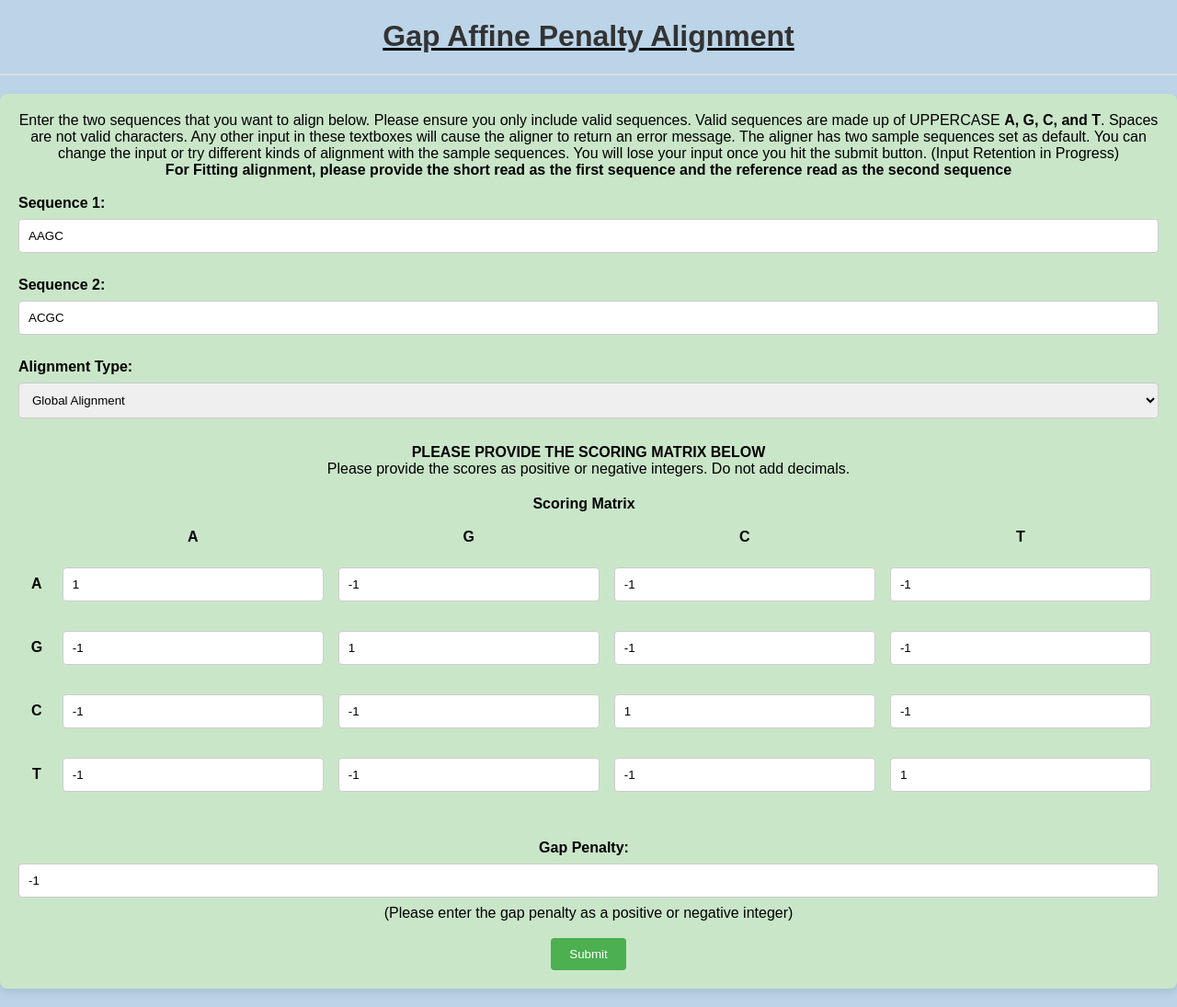
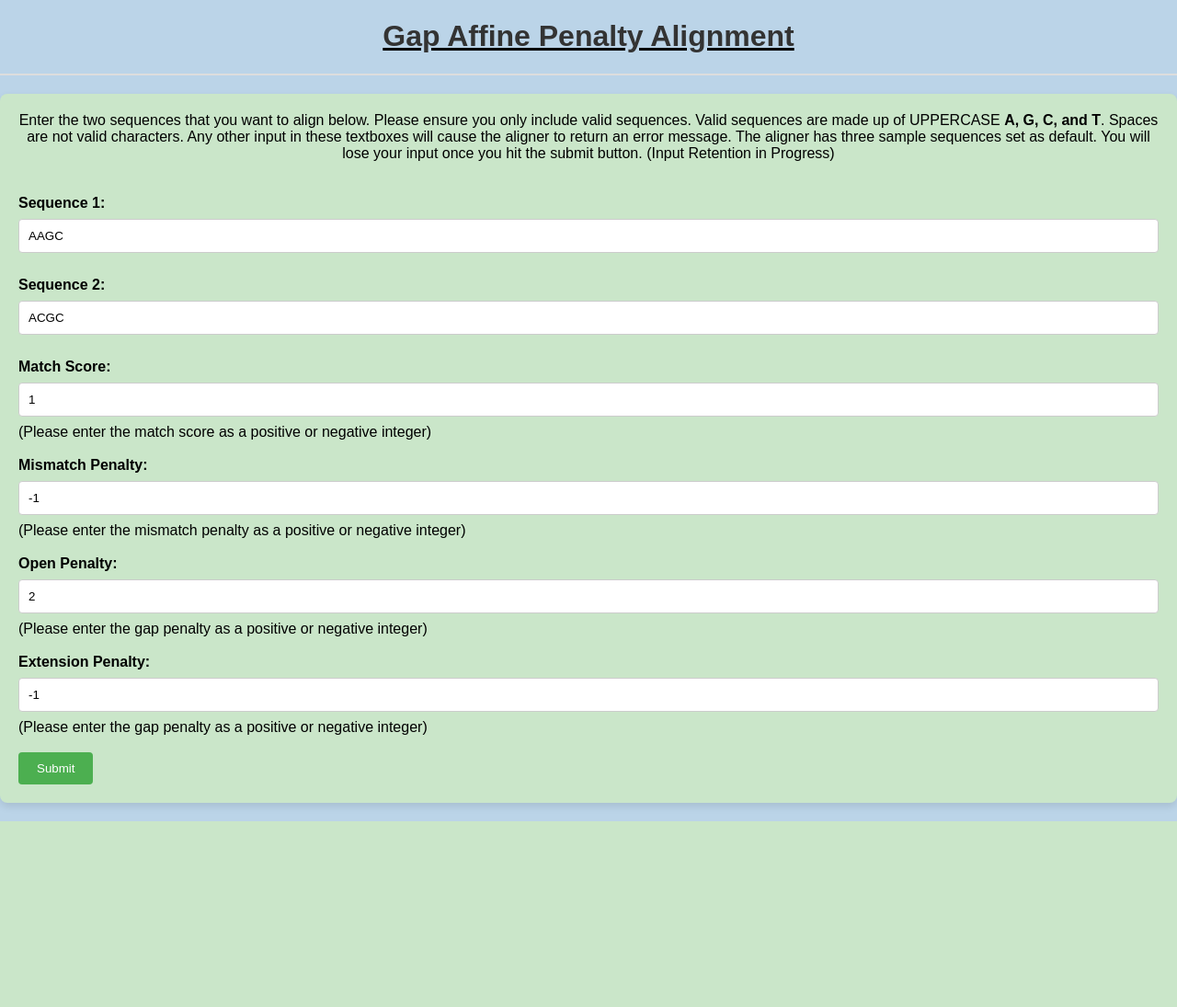
Before and after one commit to Purvanshbal/Sequence_Aligner, a Flask app: page /gap.html in a window 1280 px wide. Shown: the whole page at 92% size. After the commit the page ends 893 px from the top, so only its background shows below. Run offline with Flask 3, Linux system fonts and the light colour scheme.

Commit message:
Integrate code for MSA and GAP

```diff
--- a/app/aligners.py
+++ b/app/aligners.py
@@ -192,3 +192,128 @@ def fitting_aligner(short, reference, delta):
     score = max(M[len(short)])
     alignment = traceback_fitting(short,reference,M, init_j,pointers)
     return score, alignment
+
+
+'''
+v,w == seq1, seq2: The 3 sequences to be aligned.
+match_score: The score for a match between two characters in the sequences.
+mismatch_penalty: The penalty for a mismatch.
+gap_penalty: The penalty for one, two gaps.
+
+'''
+
+def initialize_matrix(dimensions, value=0):
+    return [[[value] * dimensions[2] for _ in range(dimensions[1])] for _ in range(dimensions[0])]
+
+
+
+
+def multiple_sequence_alignment(seq1, seq2, seq3, match_score, mismatch_penalty, gap_penalty):
+    n = len(seq1)
+    m = len(seq2)
+    p = len(seq3)
+
+    score_matrix = initialize_matrix((n + 1, m + 1, p + 1))
+
+    for i in range(1, n + 1):
+        for j in range(1, m + 1):
+            for k in range(1, p + 1):
+                match_score_value = match_score if seq1[i - 1] == seq2[j - 1] == seq3[k - 1] else mismatch_penalty
+
+                diagonal_score = score_matrix[i - 1][j - 1][k - 1] + match_score_value
+                vertical_score = score_matrix[i - 1][j][k] - (gap_penalty)
+                horizontal_score = score_matrix[i][j - 1][k] - (gap_penalty)
+                depth_score = score_matrix[i][j][k - 1] - (gap_penalty)
+
+                score_matrix[i][j][k] = max(diagonal_score, vertical_score, horizontal_score, depth_score, 0)
+
+    aligned_seq1, aligned_seq2, aligned_seq3 = "", "", ""
+    i, j, k = n, m, p
+
+    while i > 0 or j > 0 or k > 0:
+        current_score = score_matrix[i][j][k]
+        match_score_value = match_score if seq1[i - 1] == seq2[j - 1] == seq3[k - 1] else mismatch_penalty
+
+        if i > 0 and j > 0 and k > 0 and score_matrix[i][j][k] == score_matrix[i - 1][j - 1][k - 1] + match_score_value:
+            aligned_seq1 = seq1[i - 1] + aligned_seq1
+            aligned_seq2 = seq2[j - 1] + aligned_seq2
+            aligned_seq3 = seq3[k - 1] + aligned_seq3
+            i -= 1
+            j -= 1
+            k -= 1
+        elif i > 0 and score_matrix[i][j][k] == score_matrix[i - 1][j][k] - (gap_penalty):
+            aligned_seq1 = seq1[i - 1] + aligned_seq1
+            aligned_seq2 = '-' + aligned_seq2
+            aligned_seq3 = '-' + aligned_seq3
+            i -= 1
+        elif j > 0 and score_matrix[i][j][k] == score_matrix[i][j - 1][k] - (gap_penalty):
+            aligned_seq1 = '-' + aligned_seq1
+            aligned_seq2 = seq2[j - 1] + aligned_seq2
+            aligned_seq3 = '-' + aligned_seq3
+            j -= 1
+        elif k > 0 and score_matrix[i][j][k] == score_matrix[i][j][k - 1] - (gap_penalty):
+            aligned_seq1 = '-' + aligned_seq1
+            aligned_seq2 = '-' + aligned_seq2
+            aligned_seq3 = seq3[k - 1] + aligned_seq3
+            k -= 1
+        elif i > 0 and j > 0 and k > 0 and score_matrix[i][j][k] == 0:
+            aligned_seq1 = seq1[i - 1] + aligned_seq1
+            aligned_seq2 = seq2[j - 1] + aligned_seq2
+            aligned_seq3 = seq3[k - 1] + aligned_seq3
+            i -= 1
+            j -= 1
+            k -= 1
+        else:
+            break
+
+    return aligned_seq1, aligned_seq2, aligned_seq3, score_matrix[n][m][p]
+
+def gap_affine_penalty_alignment(v, w, match_score, mis_pen, open_pen, ext_pen):
+    n, m = len(v), len(w)
+
+    # Initialize matrices
+    mat = [[0 for _ in range(m + 1)] for _ in range(n + 1)]
+
+    # For vertical gaps (in w)
+    ext_v = [[0 for _ in range(m + 1)] for _ in range(n + 1)]
+
+    # For horizontal gaps (in v)
+    ext_h = [[0 for _ in range(m + 1)] for _ in range(n + 1)]
+
+    # Fill matrices
+    for i in range(1, n + 1):
+        for j in range(1, m + 1):
+            c1, c2 = v[i - 1], w[j - 1]
+            score = match_score if c1 == c2 else -mis_pen
+
+            # main matrix - choosing the best option: match/mismatch, vertical gap, or horizontal gap
+            mat[i][j] = max(mat[i-1][j-1] + score, ext_v[i][j], ext_h[i][j])
+
+            # Vertical gap matrix - extending or starting a new gap in w
+            ext_v[i][j] = max(ext_v[i-1][j] - ext_pen, mat[i-1][j] - open_pen)
+
+            # Horizontal gap matrix - extending or starting a new gap in v
+            ext_h[i][j] = max(ext_h[i][j-1] - ext_pen, mat[i][j-1] - open_pen)
+
+    # Traceback to find the optimal alignment and calculate the score
+    v_aligned, w_aligned = "", ""
+    i, j = n, m
+    alignment_score = 0
+    while i > 0 and j > 0:
+        if mat[i][j] == mat[i-1][j-1] + (match_score if v[i-1] == w[j-1] else -mis_pen):
+            v_aligned = v[i-1] + v_aligned
+            w_aligned = w[j-1] + w_aligned
+            alignment_score += match_score if v[i-1] == w[j-1] else -mis_pen
+            i, j = i - 1, j - 1
+        elif mat[i][j] == ext_v[i][j]:
+            v_aligned = v[i-1] + v_aligned
+            w_aligned = "-" + w_aligned
+            alignment_score -= (open_pen if mat[i][j] == mat[i-1][j] - open_pen else ext_pen)
+            i -= 1
+        else:
+            v_aligned = "-" + v_aligned
+            w_aligned = w[j-1] + w_aligned
+            alignment_score -= (open_pen if mat[i][j] == mat[i][j-1] - open_pen else ext_pen)
+            j -= 1
+
+    return v_aligned, w_aligned, alignment_score
--- a/app/templates/gap.html
+++ b/app/templates/gap.html
@@ -4,7 +4,7 @@
     <meta charset="UTF-8">
     <meta name="viewport" content="width=device-width, initial-scale=1.0">
     <link rel="stylesheet" href="{{ url_for('static', filename='style.css') }}">
-    <title>Sequence Aligner</title>
+    <title>MSA</title>
 </head>
 <body>
 
@@ -14,14 +14,11 @@
 
     <hr>
 
-
     <div class = "center">
     <form action="{{ url_for('run_gap_code') }}" method="post">
-
         Enter the two sequences that you want to align below. Please ensure you only include valid sequences. Valid sequences are made up of UPPERCASE <b> A, G, C, and T</b>. Spaces are not valid characters.
-        Any other input in these textboxes will cause the aligner to return an error message. The aligner has two sample sequences set as default. You can change the input or try different kinds of alignment with the sample sequences. You will lose your input once you hit the submit button. (Input Retention in Progress)<br>
-        <b> For Fitting alignment, please provide the short read as the first sequence and the reference read as the second sequence</b> <br> <br>
-
+        Any other input in these textboxes will cause the aligner to return an error message. The aligner has three sample sequences set as default. You will lose your input once you hit the submit button. (Input Retention in Progress)<br>
+        <br> <br>
 
 
         <div class="left">
@@ -31,83 +28,22 @@
         <input type="text" name="code2" placeholder="ACGC (Some sample string)" value="ACGC"> <br><br>
         </b>
 
-        <div class = "left">
-            <label for="alignmentType">Alignment Type:</label>
-            <select id="alignmentType" name="alignmentType">
-            <option value="global">Global Alignment</option>
-            <option value="local">Local Alignment</option>
-            <option value="fitting">Fitting Alignment</option>
-            </select>
-        </div>
-        </div>
 
-
-
-        <div class="center">
-           <b> PLEASE PROVIDE THE SCORING MATRIX BELOW </b><br> Please provide the scores as positive or negative integers. Do not add decimals.
-        </div>
-
-
-        <div class="center">
-            <label>Scoring Matrix</label>
-        </div>
+    <label><b>Match Score:</b></label>
+    <input type="number" name="match_score" value="1" min="-100" max="100"> <br>(Please enter the match score as a positive or negative integer) <br> <br>
+    <label><b>Mismatch Penalty:</b></label>
+    <input type="number" name="mismatch_penalty" value="-1" min="-100" max="100"> <br>(Please enter the mismatch penalty as a positive or negative integer) <br> <br>
+    <label><b>Open Penalty:</b></label>
+    <input type="number" name="open_penalty" value="2" min="-100" max="100"> <br>(Please enter the gap penalty as a positive or negative integer) <br> <br>
+    <label><b>Extension Penalty:</b></label>
+    <input type="number" name="ext_penalty" value="-1" min="-100" max="100"> <br>(Please enter the gap penalty as a positive or negative integer) <br> <br>
 
 
 
 
-        <table class="matrixInput">
-          <tbody>
+    <input type="submit" value="Submit">
 
-            <tr>
-                <td></td>
-                <td> <b>A</b></td>
-                <td> <b>G</b></td>
-                <td> <b>C</b></td>
-                <td> <b>T</b></td>
-
-            </tr>
-            <tr>
-              <td> <b>A</b></td>
-              <td><input type="number" name="a" value="1" placeholder="1"></td>
-              <td><input type="number" name="b" value="-1" placeholder="-1"></td>
-              <td><input type="number" name="c" value="-1" placeholder="-1"></td>
-              <td><input type="number" name="d" value="-1" placeholder="-1"></td>
-
-            </tr>
-            <tr>
-                <td> <b>G</b></td>
-                <td><input type="number" name="e" value="-1" placeholder="-1"></td>
-                <td><input type="number" name="f" value="1" placeholder="1"></td>
-                <td><input type="number" name="g" value="-1" placeholder="-1"></td>
-                <td><input type="number" name="h" value="-1" placeholder="-1"></td>
-
-              </tr>
-              <tr>
-                <td> <b>C</b></td>
-                <td><input type="number" name="i" value="-1" placeholder="-1"></td>
-                <td><input type="number" name="j" value="-1" placeholder="-1"></td>
-                <td><input type="number" name="k" value="1" placeholder="1"></td>
-                <td><input type="number" name="l" value="-1" placeholder="-1"></td>
-
-              </tr>
-              <tr>
-                <td> <b>T</b></td>
-                <td><input type="number" name="m" value="-1" placeholder="-1"></td>
-                <td><input type="number" name="n" value="-1"placeholder="-1"></td>
-                <td><input type="number" name="o" value="-1" placeholder="-1"></td>
-                <td><input type="number" name="p" value="1" placeholder="1"></td>
-
-              </tr>
-
-          </tbody>
-        </table>
-
-    <br>
-    <br>
-
-    <label><b>Gap Penalty:</b></label>
-    <input type="number" name="gap_penalty" value="-1" min="-100" max="100"> <br>(Please enter the gap penalty as a positive or negative integer) <br> <br>
-    <input type="submit" value="Submit">
+    </div>
 
     </form>
     {% if result %}
--- a/app/views.py
+++ b/app/views.py
@@ -2,27 +2,77 @@ from flask import render_template, request
 from app import app
 import subprocess
 from app.script import add, check_input, make_score_matrix
-from app.aligners import global_aligner, local_aligner, fitting_aligner
+from app.aligners import global_aligner, local_aligner, fitting_aligner, multiple_sequence_alignment, gap_affine_penalty_alignment
 
 
+# Code for home page
 @app.route('/')
 def index():
     return render_template('index.html')
 
 
-@app.route('/seq_align.html')
-def seq_align():
-    return render_template('seq_align.html')
 
-
+# Code for MSA
 @app.route('/msa.html')
 def msa():
     return render_template('msa.html')
 
 
+@app.route('/run_msa_code', methods=['POST'])
+def run_msa_code():
+    seq1 = request.form['code1']
+    seq2 = request.form['code2']
+    seq3 = request.form['code3']
+
+    if not check_input(seq1) or not check_input(seq2) or not check_input(seq3):
+        result = "ERRRORRRRRR. Check your input strings"
+        score = "ERRRR"
+    else:
+
+        match_score = int(request.form['match_score'])
+        mismatch_penalty = int(request.form['mismatch_penalty'])
+        gap_penalty = int(request.form['gap_penalty'])
+
+        one, two, three, score = multiple_sequence_alignment(seq1, seq2, seq3, match_score, mismatch_penalty, gap_penalty)
+
+        result = (one + '\n' + two + '\n' + three)
+
+    return render_template('msa.html', result=result, score=score)
+
+
+@app.route('/run_gap_code', methods=['POST'])
+def run_gap_code():
+
+    seq1 = request.form['code1']
+    seq2 = request.form['code2']
+
+    if not check_input(seq1) or not check_input(seq2):
+        result = "ERRRORRRRRR. Check your input strings"
+        score = "ERRRR"
+    else:
+        match_score = int(request.form['match_score'])
+        mismatch_penalty = int(request.form['mismatch_penalty'])
+        open_penalty = int(request.form['open_penalty'])
+        extension_penalty = int(request.form['ext_penalty'])
+
+        one, two, score = gap_affine_penalty_alignment(seq1, seq2, match_score, mismatch_penalty, open_penalty, extension_penalty)
+        result = (one + '\n' + two)
+
+    return render_template('gap.html', result=result, score=score)
+
+
+# Code for gap penalty
 @app.route('/gap.html')
 def gap():
     return render_template('gap.html')
+
+
+
+# Code for Sequence Aligner
+@app.route('/seq_align.html')
+def seq_align():
+    return render_template('seq_align.html')
+
 
 
 @app.route('/run_code', methods=['POST'])
```
Also changed, not shown: app/templates/msa.html (+63 -0 lines).
